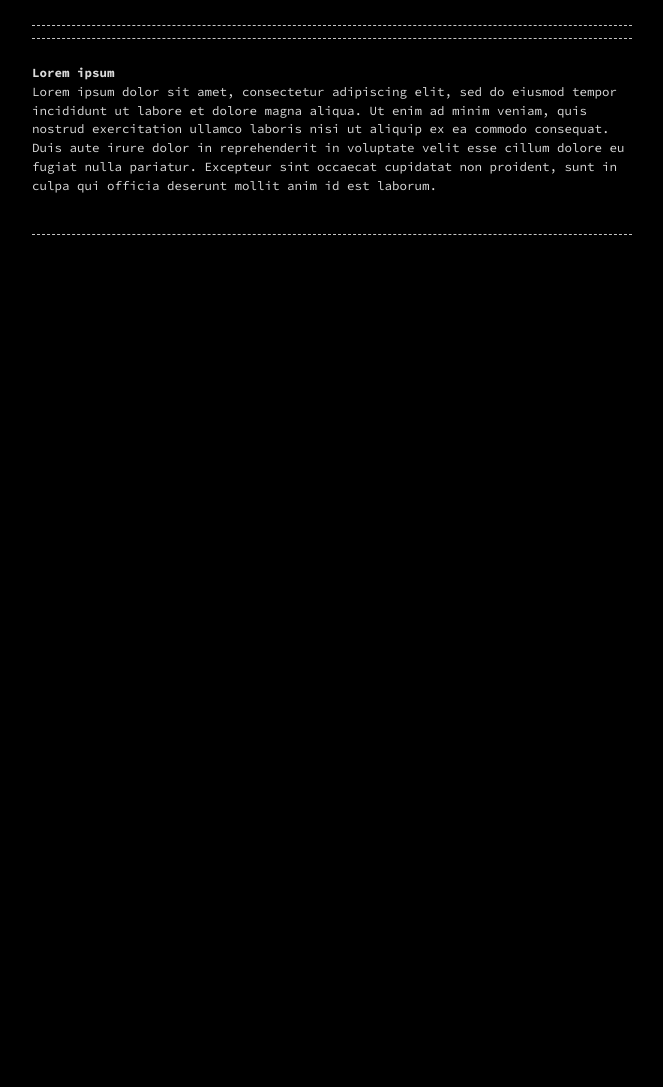
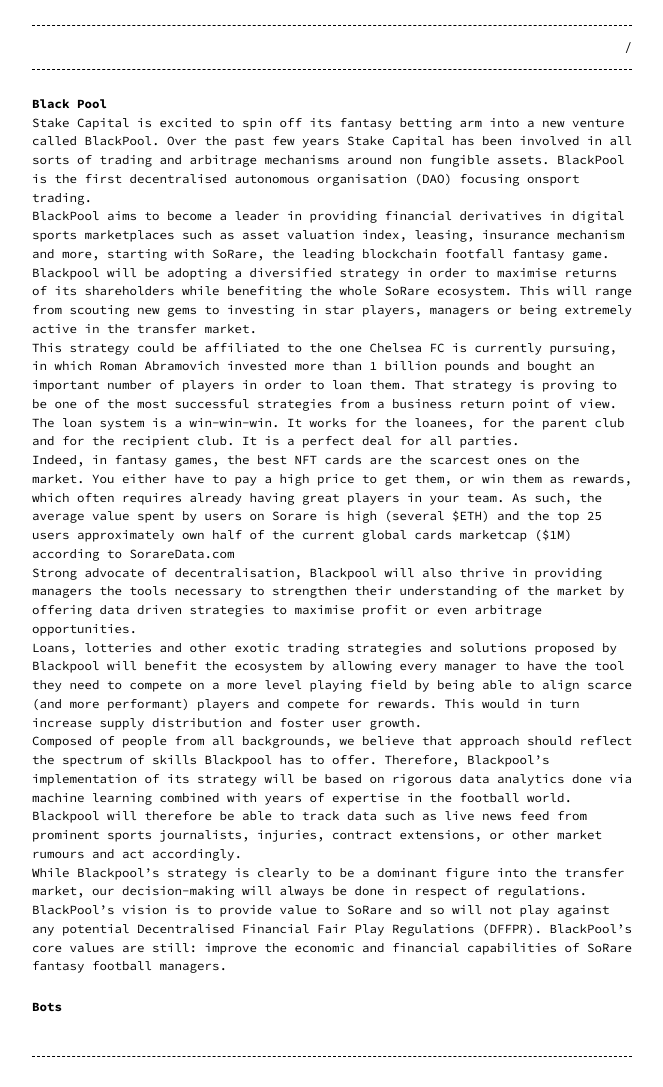
Before and after one commit to pylades/Pylades-Hedge-Fund, a Jekyll site: the page built from index.md, in a window 1280 px wide. Shown: the whole page, without its empty margins (308-971 px from the left). Built offline with Jekyll 4.4.1, drawn with Linux system fonts in a browser that asks for light colours; before the commit the page ends 900 px from its top, so only the background shows below that.

Commit message:
Add pages

```diff
--- a/_config.yml
+++ b/_config.yml
@@ -15,3 +15,12 @@ plugins:
   - jekyll-seo-tag
 
 remote_theme: b2a3e8/jekyll-theme-console
+
+header_pages:
+  - index.md
+  - participate.md
+  - DFFPR.md
+  - about.md
+
+style: dark # dark (default), light or hacker
+listen_for_clients_preferred_style: true # false (default) or true
--- a/index.md
+++ b/index.md
@@ -4,6 +4,24 @@ layout: home
 permalink: /
 ---
 
-# Lorem ipsum
+# Black Pool
 
-Lorem ipsum dolor sit amet, consectetur adipiscing elit, sed do eiusmod tempor incididunt ut labore et dolore magna aliqua. Ut enim ad minim veniam, quis nostrud exercitation ullamco laboris nisi ut aliquip ex ea commodo consequat. Duis aute irure dolor in reprehenderit in voluptate velit esse cillum dolore eu fugiat nulla pariatur. Excepteur sint occaecat cupidatat non proident, sunt in culpa qui officia deserunt mollit anim id est laborum.
+Stake Capital is excited to spin off its fantasy betting arm into a new venture called BlackPool. Over the past few years Stake Capital has been involved in all sorts of trading and arbitrage mechanisms around non fungible assets. BlackPool is the first decentralised autonomous organisation (DAO) focusing onsport trading.
+
+BlackPool aims to become a leader in providing financial derivatives in digital sports marketplaces such as asset valuation index, leasing, insurance mechanism and more, starting with SoRare, the leading blockchain footfall fantasy game.
+
+Blackpool will be adopting a diversified strategy in order to maximise returns of its shareholders while benefiting the whole SoRare ecosystem. This will range from scouting new gems to investing in star players, managers or being extremely active in the transfer market.
+
+This strategy could be affiliated to the one Chelsea FC is currently pursuing, in which Roman Abramovich invested more than 1 billion pounds and bought an important number of players in order to loan them. That strategy is proving to be one of the most successful strategies from a business return point of view. The loan system is a win-win-win. It works for the loanees, for the parent club and for the recipient club. It is a perfect deal for all parties.
+
+Indeed, in fantasy games, the best NFT cards are the scarcest ones on the market. You either have to pay a high price to get them, or win them as rewards, which often requires already having great players in your team. As such, the average value spent by users on Sorare is high (several $ETH) and the top 25 users approximately own half of the current global cards marketcap ($1M) according to SorareData.com
+
+Strong advocate of decentralisation, Blackpool will also thrive in providing managers the tools necessary to strengthen their understanding of the market by offering data driven strategies to maximise profit or even arbitrage opportunities.
+
+Loans, lotteries and other exotic trading strategies and solutions proposed by Blackpool will benefit the ecosystem by allowing every manager to have the tool they need to compete on a more level playing field by being able to align scarce (and more performant) players and compete for rewards. This would in turn increase supply distribution and foster user growth.
+
+Composed of people from all backgrounds, we believe that approach should reflect the spectrum of skills Blackpool has to offer. Therefore, Blackpool’s implementation of its strategy will be based on rigorous data analytics done via machine learning combined with years of expertise in the football world.  Blackpool will therefore be able to track data such as live news feed from prominent sports journalists, injuries, contract extensions, or other market rumours and act accordingly.
+
+While Blackpool’s strategy is clearly to be a dominant figure into the transfer market, our decision-making will always be done in respect of regulations. BlackPool’s vision is to provide value to SoRare and so will not play against any potential Decentralised Financial Fair Play Regulations (DFFPR). BlackPool’s core values are still: improve the economic and financial capabilities of SoRare fantasy football managers.
+
+# Bots
```
